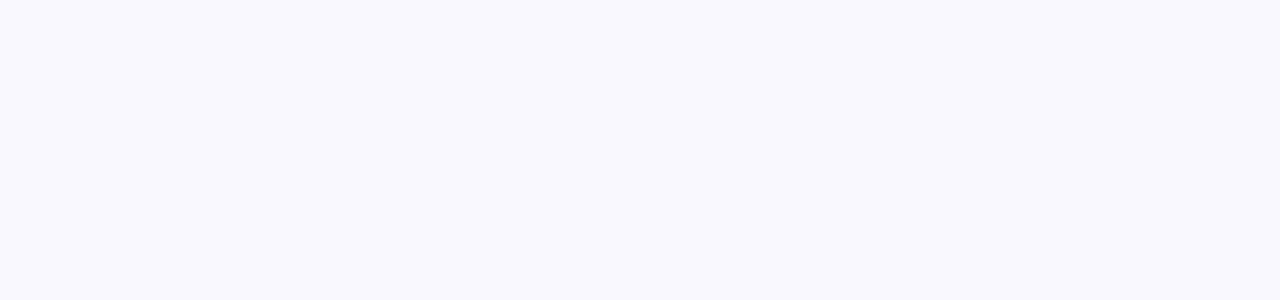
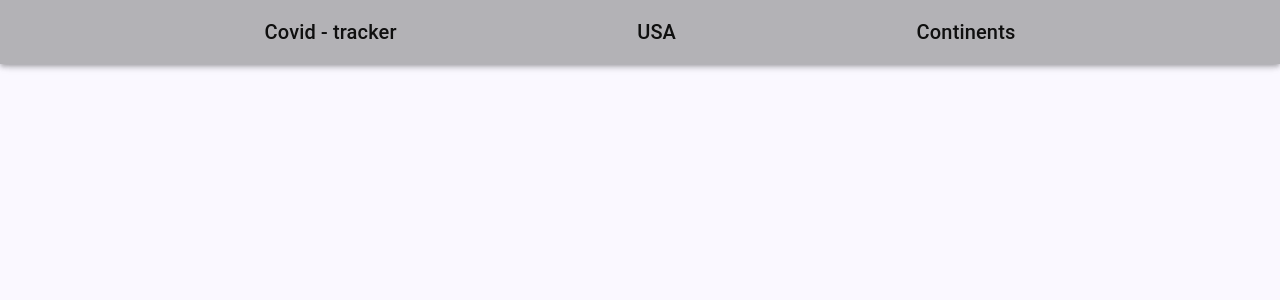
Before and after one commit to lijo-belardi/covid-tracker, a React (Create React App) app: page / in a window 1280 px wide. Shown: the top 300 px of the page. Built offline with nearby package versions, Linux system fonts and the light colour scheme; a web font is replaced by a local one.

Commit message:
Created basic Navbar

```diff
--- a/package.json
+++ b/package.json
@@ -7,6 +7,7 @@
     "@emotion/styled": "^11.9.3",
     "@mui/icons-material": "^5.8.4",
     "@mui/material": "^5.8.4",
+    "@mui/styled-engine-sc": "^5.8.0",
     "@testing-library/jest-dom": "^5.16.4",
     "@testing-library/react": "^13.3.0",
     "@testing-library/user-event": "^13.5.0",
@@ -14,6 +15,7 @@
     "react-dom": "^18.2.0",
     "react-scripts": "5.0.1",
     "sass": "^1.52.3",
+    "styled-components": "^5.3.5",
     "web-vitals": "^2.1.4"
   },
   "scripts": {
--- /dev/null
+++ b/src/components/Header/index.jsx
@@ -0,0 +1,14 @@
+import React from 'react'
+import Navbar from '../Navbar'
+import styles from './index.module.scss'
+const Header = () => {
+  return (
+    <header>
+
+            <Navbar />
+
+    </header>
+  )
+}
+
+export default Header
--- /dev/null
+++ b/src/components/Header/index.module.scss
@@ -0,0 +1,5 @@
+@use '../../style/' as *;
+
+header {
+    background-color: $primary-color-inverse;
+}
--- /dev/null
+++ b/src/components/Navbar/index.jsx
@@ -0,0 +1,31 @@
+import React from 'react'
+import styles from './index.module.scss'
+import { AppBar, Container, Toolbar, Typography } from '@mui/material'
+
+
+const Navbar = () => {
+    return (
+        <Container maxWidth='lg'>
+            <AppBar className={styles.Navbar}>
+                <Toolbar className={styles.Toolbar}>
+                    <Typography variant='h6'>
+                        Covid - tracker
+                    </Typography>
+
+                    <Typography variant='h6'>
+                        USA
+                    </Typography>
+
+                    <Typography variant='h6'>
+                        Continents
+                    </Typography>
+                </Toolbar>
+            </AppBar>
+        </Container>
+
+    )
+}
+
+/* TODO risolvere Navbar */
+
+export default Navbar
--- /dev/null
+++ b/src/components/Navbar/index.module.scss
@@ -0,0 +1,13 @@
+@use "../../style/" as *;
+
+/* TODO risolvere il problema del tema */
+.Navbar {
+    background-color: $primary-color-inverse !important;
+    color: $secondary-color !important;
+}
+
+.Toolbar {
+    display: flex;
+    flex-direction: row;
+    justify-content: space-evenly;
+}
--- a/src/pages/Home/index.jsx
+++ b/src/pages/Home/index.jsx
@@ -1,9 +1,10 @@
 import React from 'react'
+import Header from '../../components/Header'
 
 const Home = () => {
   return (
     <div>
-        {/* Navbar */}
+        <Header />
         {/* Dashboard */}
         {/* Footer */}
     </div>
--- a/src/style/_colors.scss
+++ b/src/style/_colors.scss
@@ -1,3 +1,4 @@
 $primary-color: #FAF8FF;
+$primary-color-inverse: #b3b2b6;
 $secondary-color: #0F0F0F;
 $tertiary-color: #AE3813;
```
Also changed, not shown: 1 other file (tests, documents, lock files or other folders).
